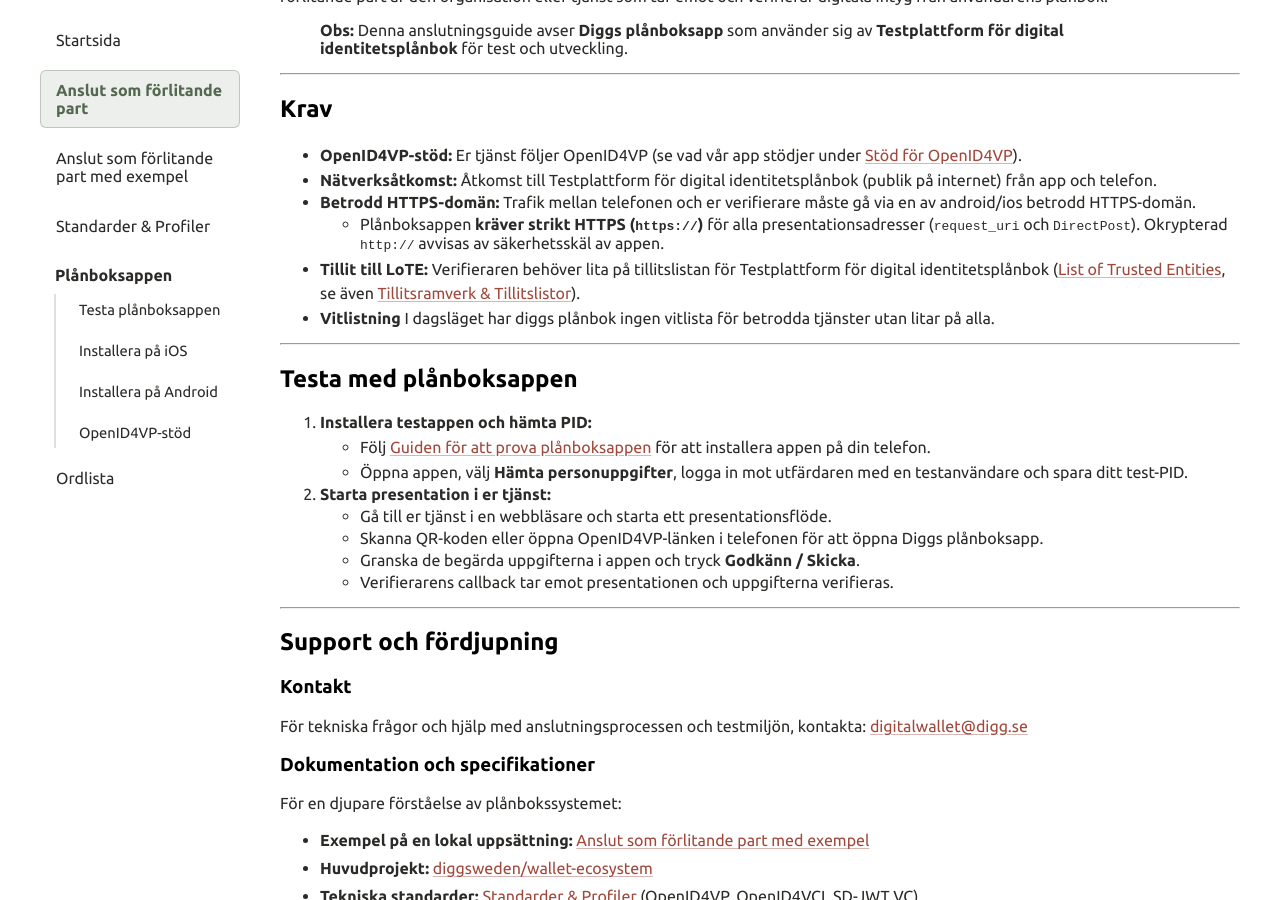
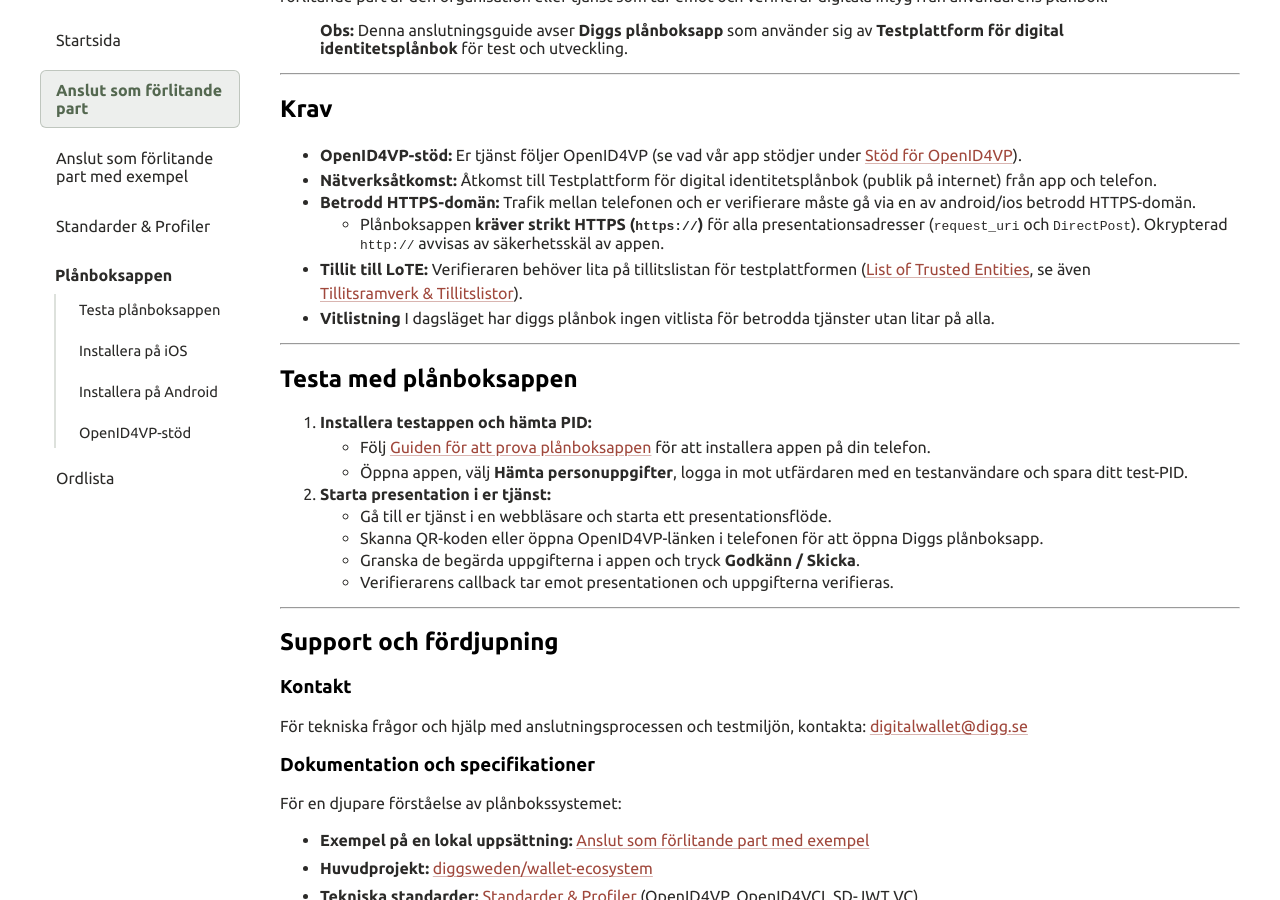
Before and after one commit to diggsweden/wallet-utvecklarportal, a Jekyll site: the page built from pages/anslutning-fp.md, in a window 1280 px wide and 900 px high, scrolled down 347 px. Built offline with Jekyll 4.4.1, drawn with Linux system fonts in a browser that asks for light colours.

Commit message:
style: use shorter name för the test platform
Signed-off-by: Eric Thelin <extern.eric.thelin@digg.se>

```diff
--- a/pages/anslutning-fp.md
+++ b/pages/anslutning-fp.md
@@ -29,8 +29,7 @@ och verifierar digitala intyg från användarens plånbok.
 - **Betrodd HTTPS-domän:** Trafik mellan telefonen och er verifierare måste gå via en av android/ios betrodd HTTPS-domän.
   - Plånboksappen **kräver strikt HTTPS (`https://`)** för alla presentationsadresser (`request_uri` och `DirectPost`). Okrypterad `http://` avvisas av säkerhetsskäl av appen.
 - **Tillit till LoTE:**
-  Verifieraren behöver lita på tillitslistan för
-  Testplattform för digital identitetsplånbok
+  Verifieraren behöver lita på tillitslistan för testplattformen
   ([List of Trusted Entities](https://wallet.sandbox.digg.se/trust-source/signed/trusted-entities.json),
   se även [Tillitsramverk & Tillitslistor](standarder-och-profiler.md#tillitsramverk--tillitslistor-lote)).
 - **Vitlistning** I dagsläget har diggs plånbok ingen vitlista för betrodda tjänster utan litar på alla.
```
